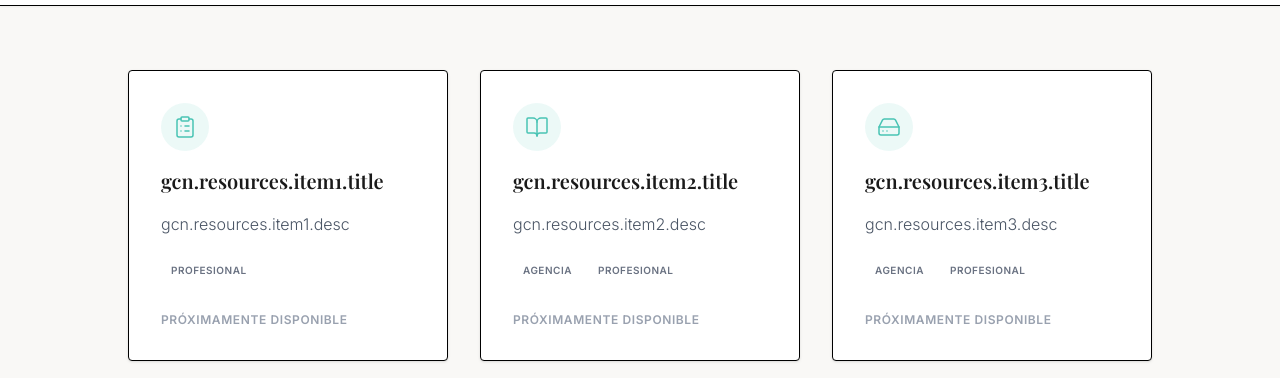
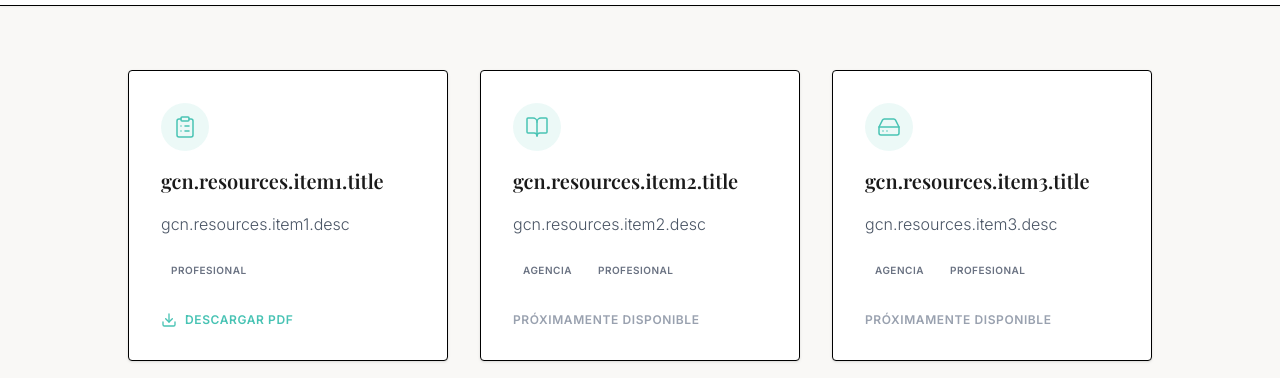
Before and after one commit to drsamuelsilvamed/globalcarenetwork.med, a React (Vite) app: page /resources in a window 1280 px wide. Shown: the part 574-952 px from the top of the page. Built offline with nearby package versions, Linux system fonts and the light colour scheme; a web font is replaced by a local one.

Commit message:
feat: add PDF download support in Resources page

```diff
--- a/src/pages/ResourcesPage.tsx
+++ b/src/pages/ResourcesPage.tsx
@@ -2,7 +2,7 @@ import { useState } from 'react';
 import { motion } from 'motion/react';
 import { useLanguage } from '../context/LanguageContext';
 import { GCNNavigation } from '../components/GCNNavigation';
-import { BookOpen, FileText, ClipboardList, GraduationCap, HardDrive, Wifi, Search } from 'lucide-react';
+import { BookOpen, FileText, ClipboardList, GraduationCap, HardDrive, Wifi, Search, Download } from 'lucide-react';
 import { GCNFooter } from '../components/GCNFooter';
 
 export function ResourcesPage() {
@@ -16,7 +16,8 @@ export function ResourcesPage() {
       icon: ClipboardList,
       title: t('gcn.resources.item1.title'),
       desc: t('gcn.resources.item1.desc'),
-      categories: ['PROFESSIONALS']
+      categories: ['PROFESSIONALS'],
+      pdfUrl: '/resources/ejemplo.pdf' // <-- AQUÍ SE CONFIGURA EL PDF
     },
     {
       id: 2,
@@ -164,9 +165,21 @@ export function ResourcesPage() {
                     ))}
                   </div>
 
-                  <div className="mt-auto pt-4 text-xs font-semibold uppercase tracking-wider text-gray-400">
-                    Próximamente disponible
-                  </div>
+                  {res.pdfUrl ? (
+                    <a
+                      href={res.pdfUrl}
+                      target="_blank"
+                      rel="noopener noreferrer"
+                      className="mt-auto pt-4 inline-flex items-center gap-2 text-xs font-bold uppercase tracking-wider text-[#48C3B4] hover:text-[#3ba598] transition-colors"
+                    >
+                      <Download className="w-4 h-4" />
+                      Descargar PDF
+                    </a>
+                  ) : (
+                    <div className="mt-auto pt-4 text-xs font-semibold uppercase tracking-wider text-gray-400">
+                      Próximamente disponible
+                    </div>
+                  )}
                 </motion.div>
               ))}
             </div>
```
Also changed, not shown: 1 other file (tests, documents, lock files or other folders).
